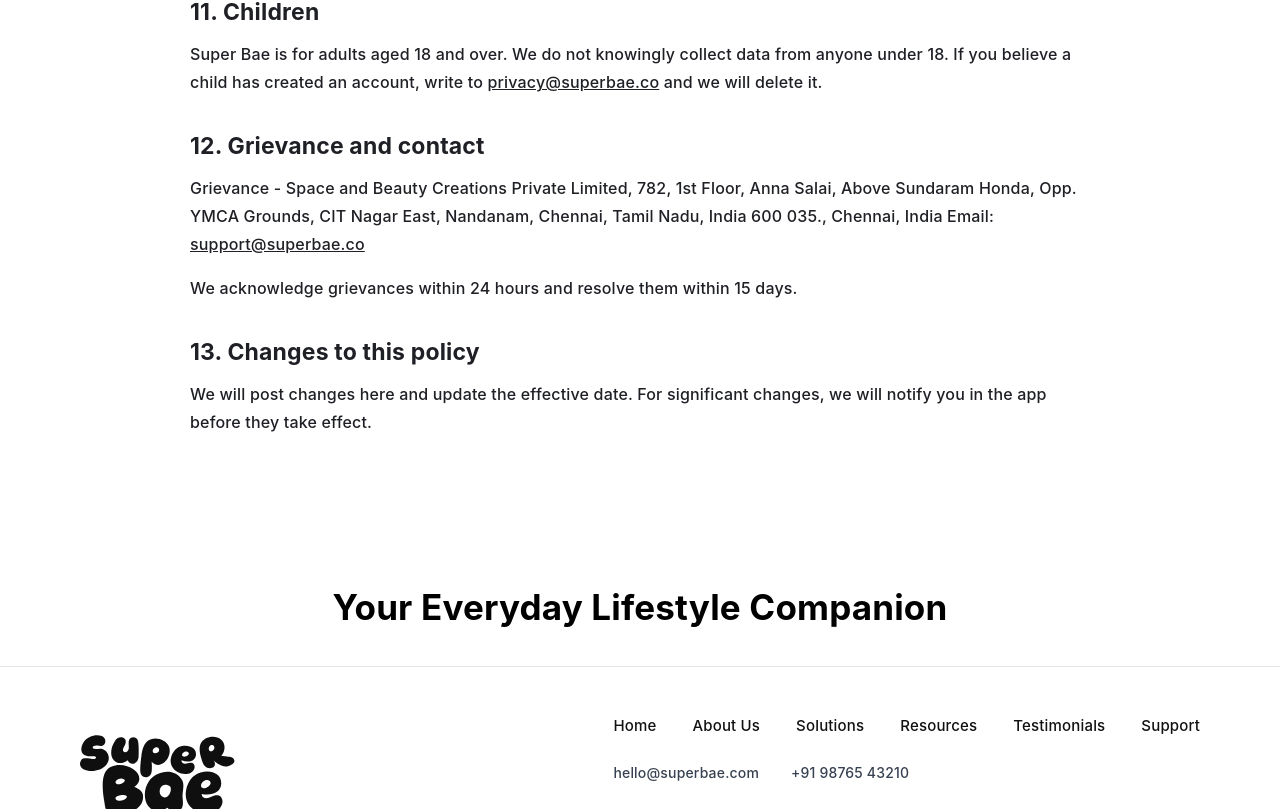
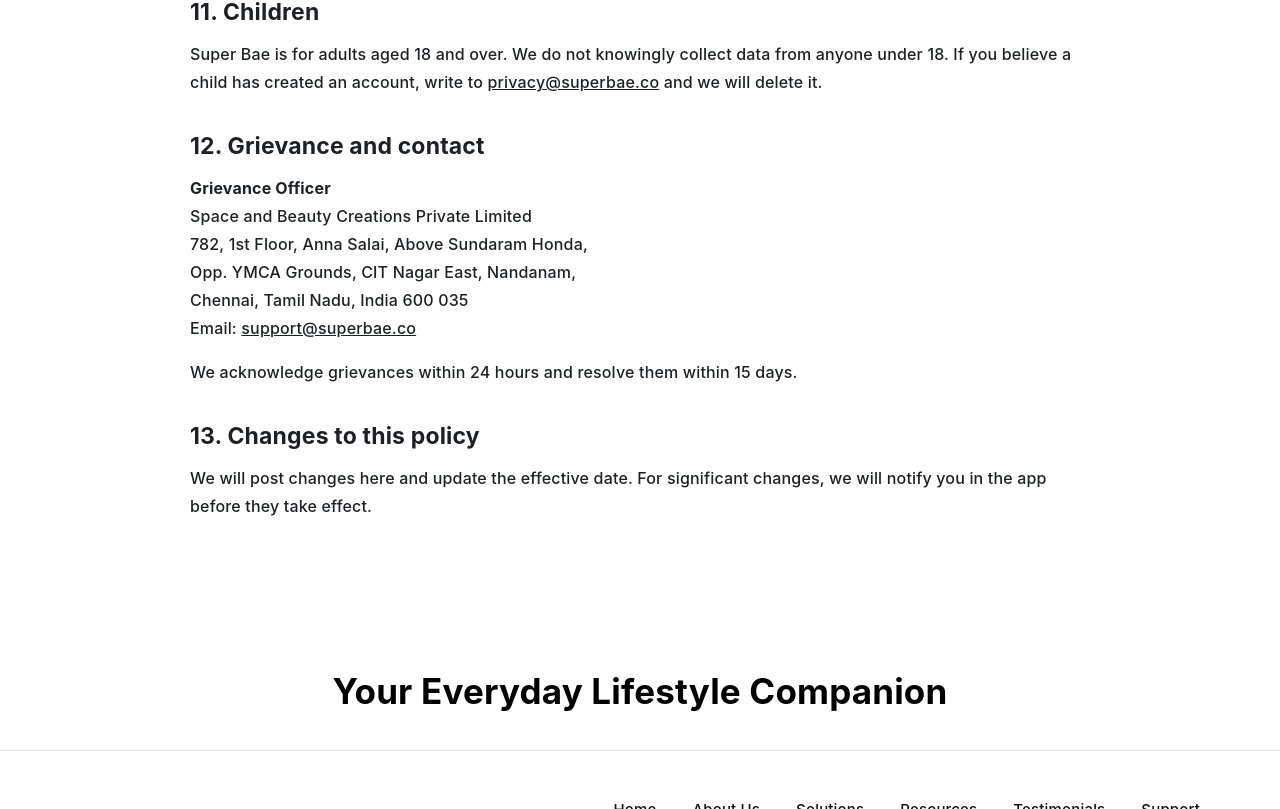
Before and after one commit to tech130/superbae, a Next.js app: page /privacy-policy in a window 1280 px wide. Shown: the part 5111-5920 px from the top of the page. Built offline with nearby package versions, Linux system fonts and the light colour scheme.

Commit message:
style: align grievance contact details

```diff
--- a/src/app/privacy-policy/page.tsx
+++ b/src/app/privacy-policy/page.tsx
@@ -114,10 +114,17 @@
         <p>We respond to requests within 30 days. We may ask you to verify your identity first.</p>
       </section>
       <section><h2>11. Children</h2><p>Super Bae is for adults aged 18 and over. We do not knowingly collect data from anyone under 18. If you believe a child has created an account, write to <a href="mailto:privacy@superbae.co">privacy@superbae.co</a> and we will delete it.</p></section>
-      <section><h2>12. Grievance and contact</h2><p>Grievance - Space and Beauty Creations Private Limited, 782, 1st Floor, Anna Salai, Above
-Sundaram Honda, Opp. YMCA Grounds,
-CIT Nagar East, Nandanam, Chennai,
-Tamil Nadu, India 600 035., Chennai, India Email: <a href="mailto:support@superbae.co">support@superbae.co</a></p><p>We acknowledge grievances within 24 hours and resolve them within 15 days.</p></section>
+      <section>
+        <h2>12. Grievance and contact</h2>
+        <p><strong>Grievance Officer</strong><br />
+          Space and Beauty Creations Private Limited<br />
+          782, 1st Floor, Anna Salai, Above Sundaram Honda,<br />
+          Opp. YMCA Grounds, CIT Nagar East, Nandanam,<br />
+          Chennai, Tamil Nadu, India 600 035<br />
+          Email: <a href="mailto:support@superbae.co">support@superbae.co</a>
+        </p>
+        <p>We acknowledge grievances within 24 hours and resolve them within 15 days.</p>
+      </section>
       <section><h2>13. Changes to this policy</h2><p>We will post changes here and update the effective date. For significant changes, we will notify you in the app before they take effect.</p></section>
     </LegalDocument>
     <Footer />
```
